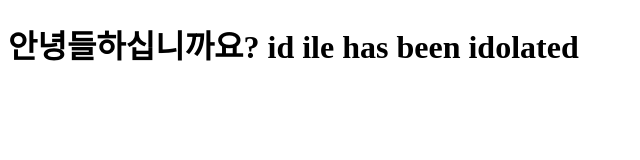
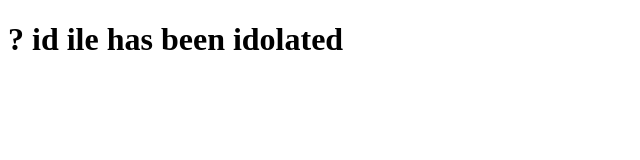
Before and after one commit to MinHooRYU/Myproject, a plain HTML site: page index.html in a window 1280 px wide. Shown: the whole page, without its empty margins (0-640 px from the left). Drawn offline with Linux system fonts and the light colour scheme.

Commit message:
HI therei

```diff
--- a/index.html
+++ b/index.html
@@ -3,12 +3,12 @@
 <html>
 
 	<head>
-	<title>안녕 깃</title>
+	<title>HI</title>
 	</head>
 
 	<body>
 
-	<h1>안녕들하십니까요? id ile has been idolated    </h1>
+	<h1>? id ile has been idolated    </h1>
 	</body>
 
 
```
